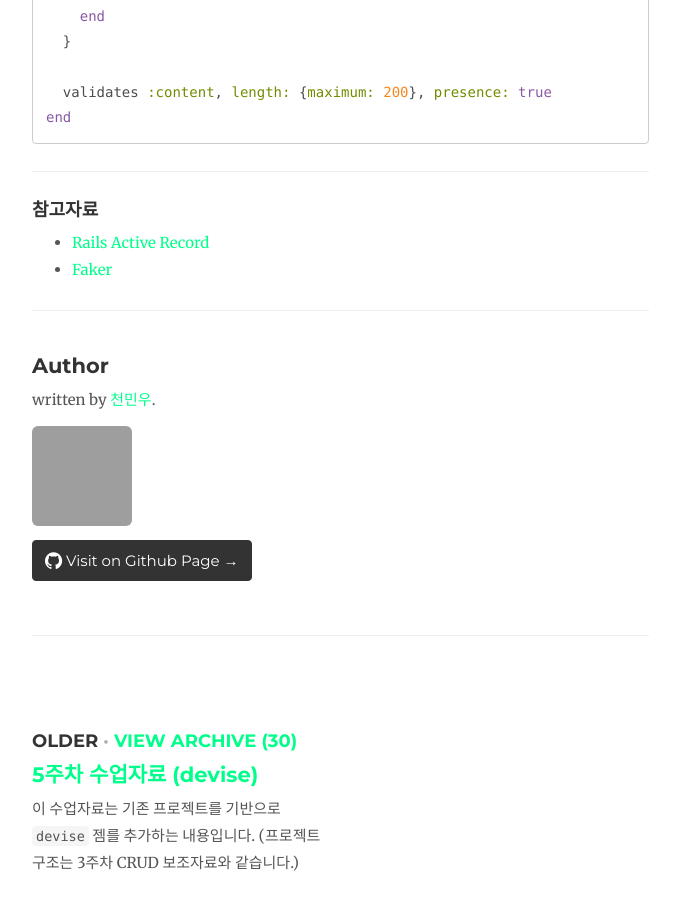
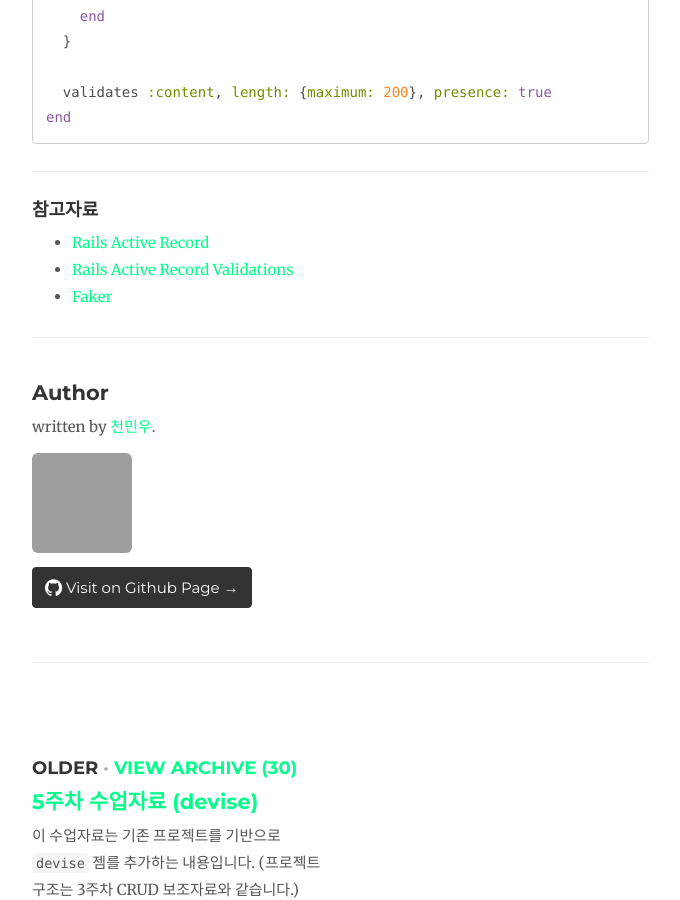
Before and after one commit to likelionkonkuk/likelionkonkuk_before_github, a Jekyll site: the page built from _posts/2017-05-10-material-w5-wed.md, in a window 1280 px wide and 900 px high, scrolled down 5102 px, cut to the strip 0-900 px from the top of the window. Shown: the whole strip, without its empty margins (138-818 px from the left). Built offline with Jekyll 4.4.1, drawn with Linux system fonts in a browser that asks for light colours; nearby versions of some CDN libraries; comment, search, counter and statistics services are not loaded; grey boxes are pictures that could not be loaded.

Commit message:
Update 2017-05-10-material-w5-wed.md

```diff
--- a/_posts/2017-05-10-material-w5-wed.md
+++ b/_posts/2017-05-10-material-w5-wed.md
@@ -228,6 +228,7 @@ end
 
 ### 참고자료
 - [Rails Active Record](http://guides.rubyonrails.org/association_basics.html)
+- [Rails Active Record Validations](http://guides.rubyonrails.org/active_record_validations.html)
 - [Faker](https://github.com/stympy/faker)
 
 
```
